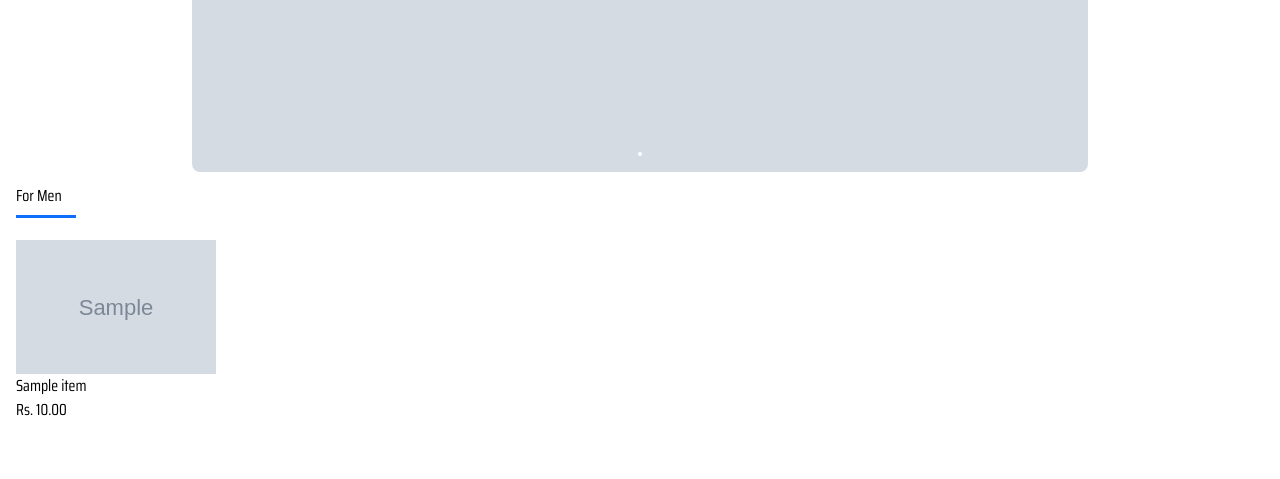
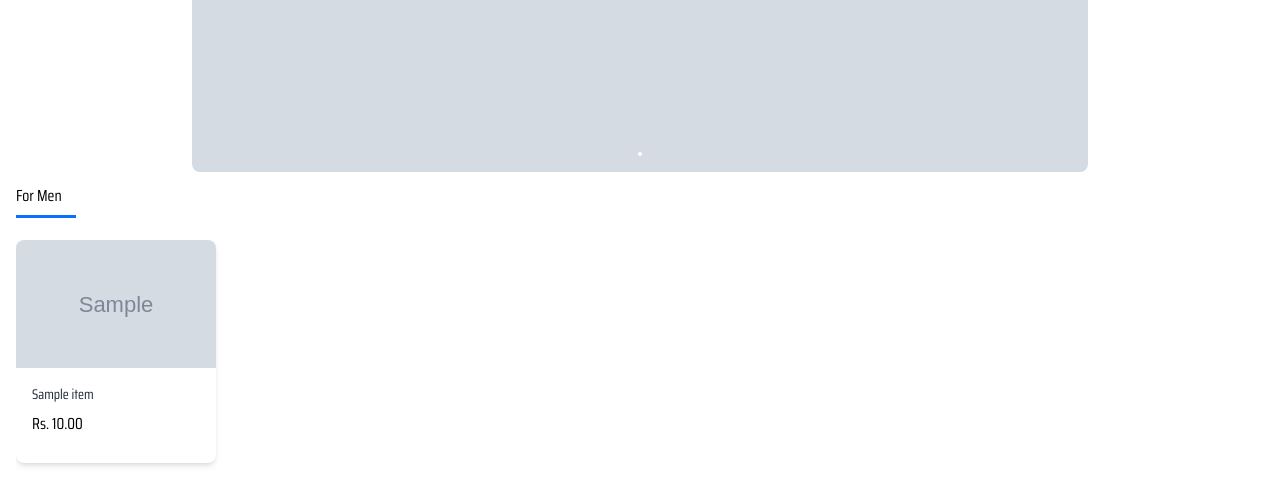
Before and after one commit to Sushan64/E-commerce, a Django app: template ecommerce/templates/ecommerce/home.html in a window 1280 px wide. Shown: the part 568-1047 px from the top of the page. Run offline with Django 5.2, Linux system fonts and the light colour scheme; the template is opened without the code that fills it: values that come from a table or form of the project are taken from there, others are empty; tables that the repository leaves empty hold one stand-in row (values such as "Sample post"); grey boxes marked "Sample" are stand-in pictures.

Commit message:
Assistant checkpoint: Updated carousel design with Tailwind CSS
Assistant generated file changes:
- ecommerce/templates/ecommerce/carousel.html: Convert carousel to Tailwind CSS with modern design

---

User prompt:

Can you please change my carousel.html which is on bootstrap to Tailwind with exact same style. You can add more smooth and modern design as well

Replit-Commit-Author: Assistant
Replit-Commit-Session-Id: 3b29115d-6846-4486-ab0f-98d72344f999

```diff
--- a/ecommerce/templates/ecommerce/carousel.html
+++ b/ecommerce/templates/ecommerce/carousel.html
@@ -1,13 +1,15 @@
+
 {% load static %}
 {% block static %}
 <link rel="stylesheet" href="{% static 'ecommerce/style.css' %}">
 {% endblock %}
 
-    <div class="card">
-        <a href="{% url 'Product_view' slug=item.slug %}">
-    <img src="{{ item.image.url }}" class="card-img-top" alt="Product image"></a>
-    <div class="card-body">
-    <h5 class="fs-6 text-truncate fw-bold card-title">{{ item.name }}</h5>
-    <p class="card-text text-primary fw-bold">Rs. {{ item.price }}</p>
+<div class="group relative w-[200px] bg-white rounded-lg shadow-md hover:shadow-xl transition-all duration-300 ease-in-out transform hover:-translate-y-1">
+    <a href="{% url 'Product_view' slug=item.slug %}" class="block overflow-hidden rounded-t-lg">
+        <img src="{{ item.image.url }}" class="w-full h-32 object-cover transform transition-transform duration-300 group-hover:scale-105" alt="Product image">
+    </a>
+    <div class="p-4">
+        <h5 class="text-sm font-bold text-gray-800 truncate mb-2">{{ item.name }}</h5>
+        <p class="text-primary-600 font-bold">Rs. {{ item.price }}</p>
     </div>
-   </div>
+</div>
```
